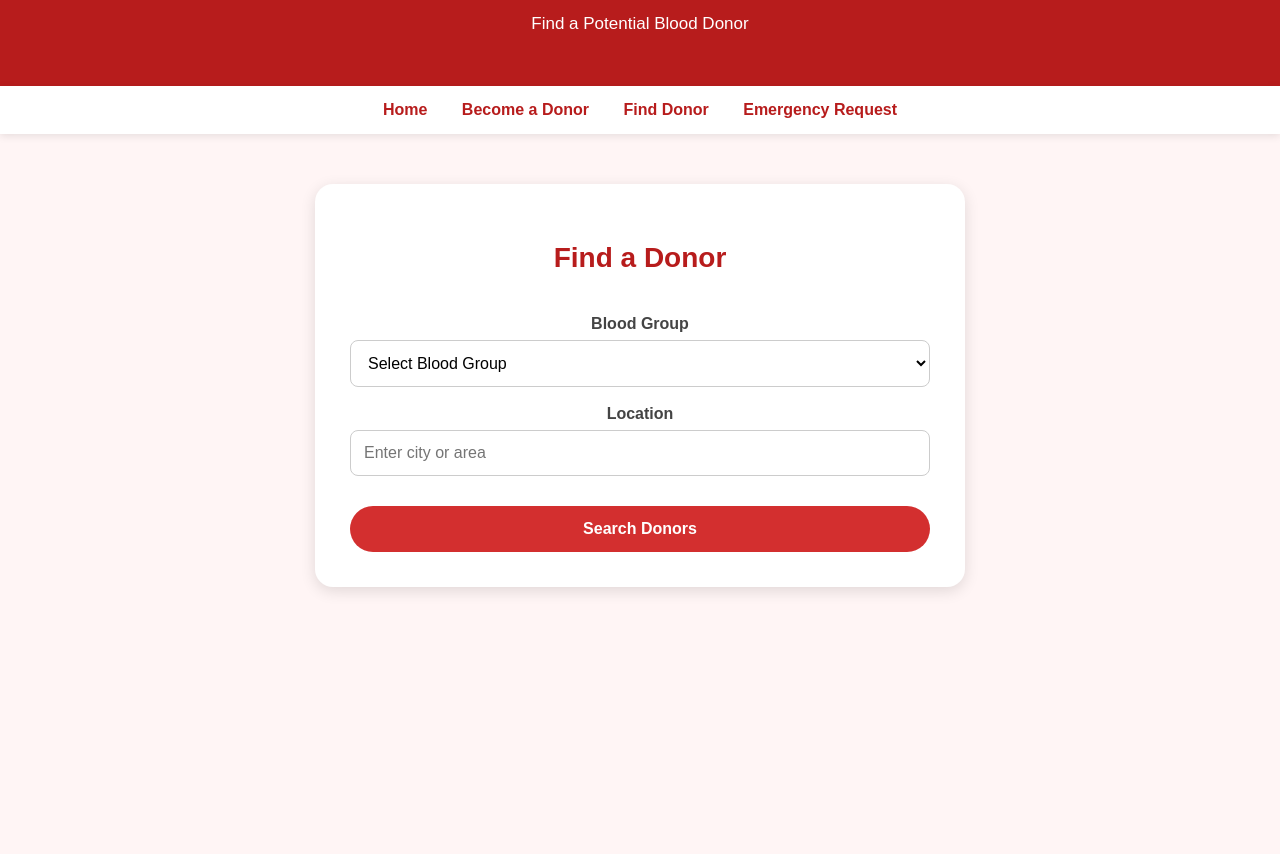
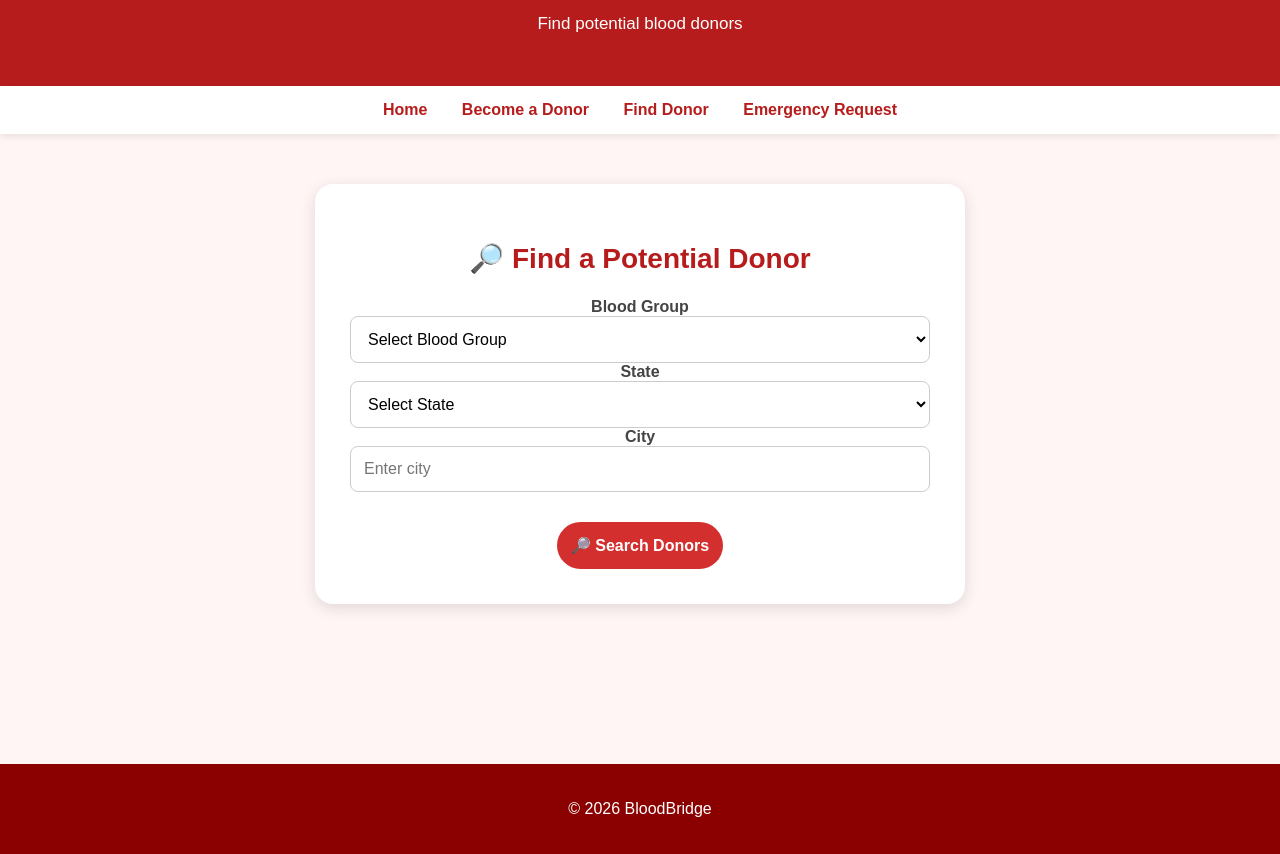
Before and after one commit to Nithica55/BloodBridge, a plain HTML site: page search.html in a window 1280 px wide. Shown: the part 95-949 px from the top of the page. Before the commit the page ends 800 px from the top, so only its background shows below. Drawn offline with Linux system fonts and the light colour scheme.

Commit message:
Refactor search.html for better UI and accessibility
Updated the search page to enhance user interface and improve accessibility.

```diff
--- a/search.html
+++ b/search.html
@@ -1,34 +1,63 @@
 <!DOCTYPE html>
-<html>
+<html lang="en">
+
 <head>
-    <title>Find Donor - BloodBridge</title>
-    <link rel="stylesheet" href="style.css">
+
+    <meta charset="UTF-8">
+
+    <meta name="viewport"
+          content="width=device-width, initial-scale=1.0">
+
+    <title>Find Donor | BloodBridge</title>
+
+    <link rel="stylesheet"
+          href="style.css">
+
 </head>
+
 
 <body>
 
 <header>
+
     <h1>🩸 BloodBridge</h1>
-    <p>Find a Potential Blood Donor</p>
+
+    <p>Find potential blood donors</p>
+
 </header>
 
+
 <nav>
+
     <a href="index.html">Home</a>
-    <a href="register.html">Become a Donor</a>
-    <a href="search.html">Find Donor</a>
-    <a href="request.html">Emergency Request</a>
+
+    <a href="register.html">
+        Become a Donor
+    </a>
+
+    <a href="search.html">
+        Find Donor
+    </a>
+
+    <a href="request.html">
+        Emergency Request
+    </a>
+
 </nav>
+
 
 <section class="form-section">
 
-    <h2>Find a Donor</h2>
-
-    <form>
+    <h2>🔎 Find a Potential Donor</h2>
 
     <label>Blood Group</label>
 
-        <select>
-            <option>Select Blood Group</option>
+    <select id="searchBlood">
+
+        <option value="">
+            Select Blood Group
+        </option>
+
         <option>A+</option>
         <option>A-</option>
         <option>B+</option>
@@ -37,21 +66,201 @@
         <option>O-</option>
         <option>AB+</option>
         <option>AB-</option>
+
     </select>
 
-        <label>Location</label>
+
+    <label>State</label>
+
+    <select id="searchState">
+
+        <option value="">
+            Select State
+        </option>
+
+        <option>Tamil Nadu</option>
+        <option>Kerala</option>
+        <option>Karnataka</option>
+        <option>Andhra Pradesh</option>
+        <option>Telangana</option>
+        <option>Maharashtra</option>
+        <option>Delhi</option>
+        <option>West Bengal</option>
+        <option>Gujarat</option>
+        <option>Rajasthan</option>
+        <option>Uttar Pradesh</option>
+        <option>Bihar</option>
+        <option>Odisha</option>
+        <option>Punjab</option>
+        <option>Haryana</option>
+        <option>Jharkhand</option>
+        <option>Assam</option>
+        <option>Goa</option>
+
+    </select>
+
+
+    <label>City</label>
 
     <input
         type="text"
-            placeholder="Enter city or area">
+        id="searchCity"
+        placeholder="Enter city"
+    >
 
-        <button type="submit">
-            Search Donors
+
+    <button onclick="findDonors()">
+        🔎 Search Donors
     </button>
 
-    </form>
 
 </section>
 
+
+<section id="results"
+         class="cards">
+
+</section>
+
+
+<footer>
+
+    <p>
+        © 2026 BloodBridge
+    </p>
+
+</footer>
+
+
+<script>
+
+function findDonors() {
+
+    const blood =
+        document.getElementById("searchBlood")
+        .value;
+
+    const state =
+        document.getElementById("searchState")
+        .value;
+
+    const city =
+        document.getElementById("searchCity")
+        .value
+        .toLowerCase();
+
+
+    const donors =
+        JSON.parse(
+            localStorage.getItem(
+                "bloodbridgeDonors"
+            )
+        ) || [];
+
+
+    const matches =
+        donors.filter(function(donor) {
+
+            return (
+
+                donor.bloodGroup === blood &&
+
+                donor.state === state &&
+
+                donor.city
+                    .toLowerCase()
+                    .includes(city) &&
+
+                donor.availability ===
+                    "Available"
+
+            );
+
+        });
+
+
+    const results =
+        document.getElementById("results");
+
+
+    results.innerHTML = "";
+
+
+    if (matches.length === 0) {
+
+        results.innerHTML = `
+
+        <div class="card">
+
+            <h3>
+                No donors found
+            </h3>
+
+            <p>
+                Try another location
+                or blood group.
+            </p>
+
+        </div>
+
+        `;
+
+        return;
+
+    }
+
+
+    matches.forEach(function(donor) {
+
+        results.innerHTML += `
+
+        <div class="card">
+
+            <h3>
+                🩸 ${donor.bloodGroup} Donor
+            </h3>
+
+            <p>
+                <strong>Location:</strong>
+                ${donor.city}, ${donor.state}
+            </p>
+
+            <p>
+                <strong>Area:</strong>
+                ${donor.area}
+            </p>
+
+            <p>
+                🟢 Available
+            </p>
+
+            <button onclick="requestContact('${donor.name}')">
+
+                Request Contact
+
+            </button>
+
+        </div>
+
+        `;
+
+    });
+
+}
+
+
+function requestContact(name) {
+
+    alert(
+        "Contact request sent to " +
+        name +
+        "!"
+    );
+
+}
+
+</script>
+
 </body>
+
     </html>
```
Lines whose indentation alone changed are shown as unchanged.
